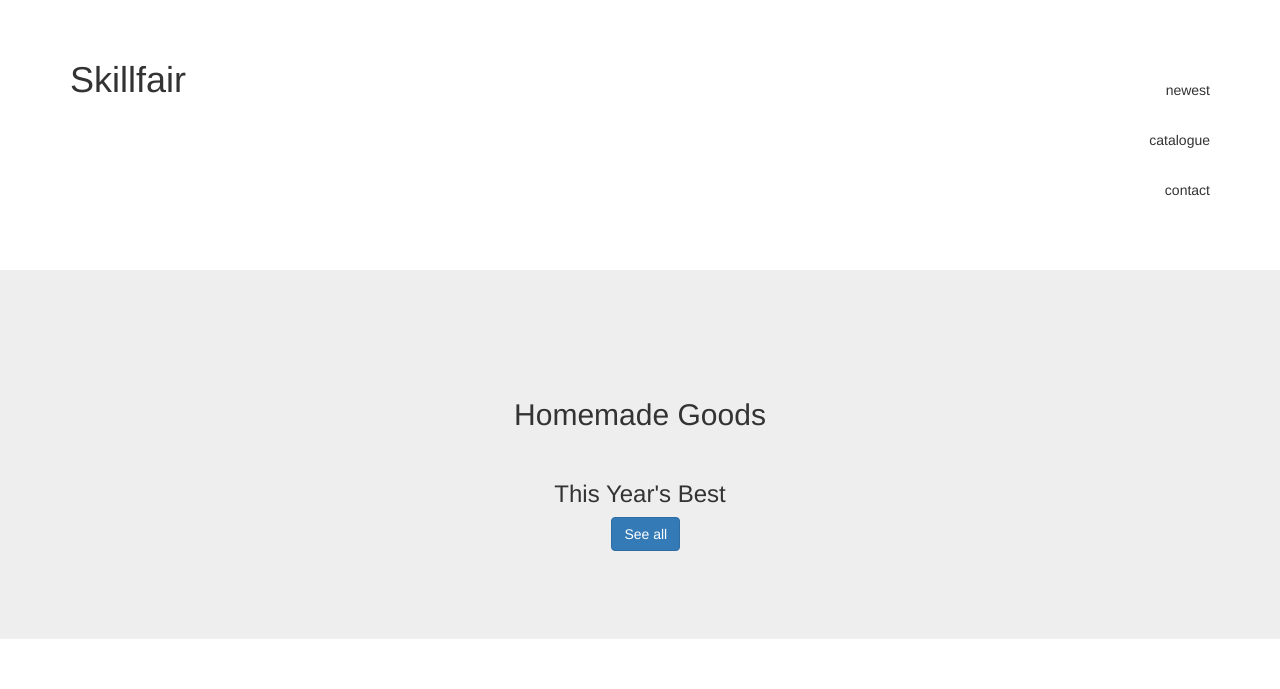
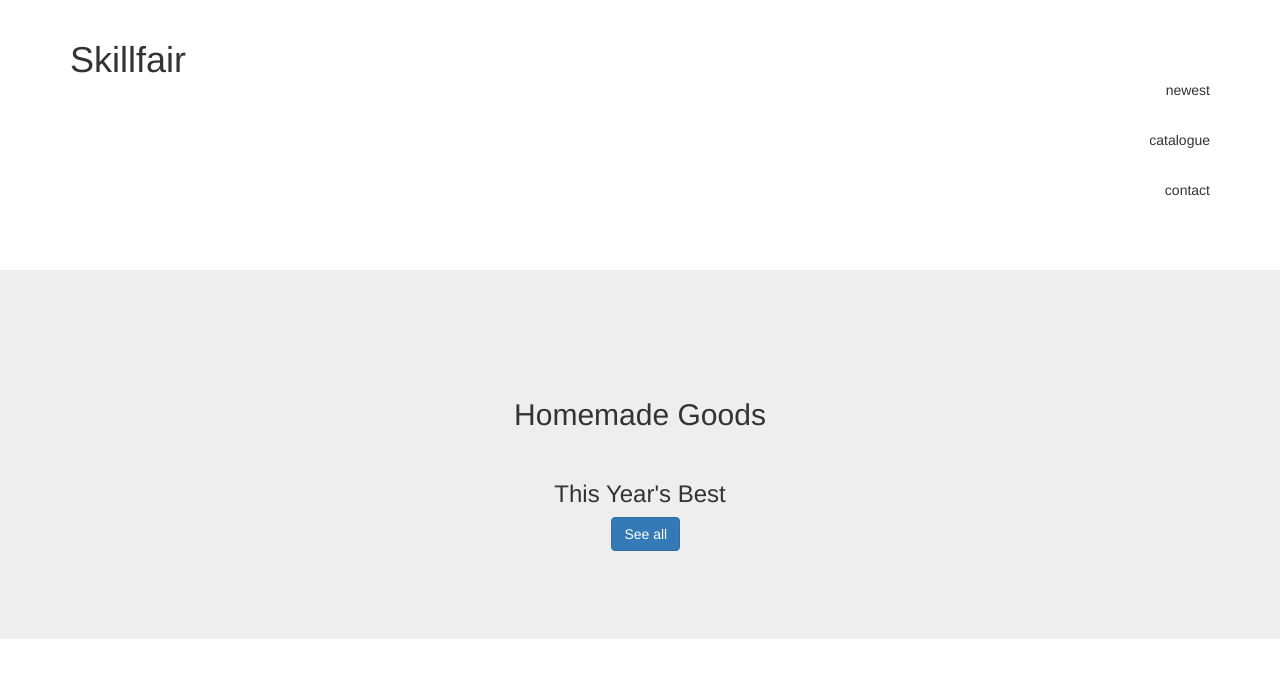
Before and after one commit to tWilliamsV/tWilliamsV, a Jekyll site: the page test.html, which Jekyll copies as it is, in a window 1280 px wide. Shown: the top 689 px of the page. Built offline with Jekyll 4.4.1, drawn with Linux system fonts in a browser that asks for light colours; grey boxes are pictures that could not be loaded.

Commit message:
Update test.html

```diff
--- a/test.html
+++ b/test.html
@@ -5,7 +5,7 @@
   <meta charset="utf-8"/>
   <link rel="stylesheet" href="https://maxcdn.bootstrapcdn.com/bootstrap/3.3.6/css/bootstrap.min.css" integrity="sha384-1q8mTJOASx8j1Au+a5WDVnPi2lkFfwwEAa8hDDdjZlpLegxhjVME1fgjWPGmkzs7" crossorigin="anonymous">
   <link href='https://fonts.googleapis.com/css?family=Roboto:300,400,700' rel='stylesheet' type='text/css'>
-  <link rel="stylesheet" type="text/css" href="https://github.com/tWilliamsV/tWilliamsV/blob/master/test.css">
+  <link rel="stylesheet" type="text/css" href="https://github.com/tWilliamsV/tWilliamsV/blob/master/css/test.css">
   </head>
   <body>
     <header class="container">
```
